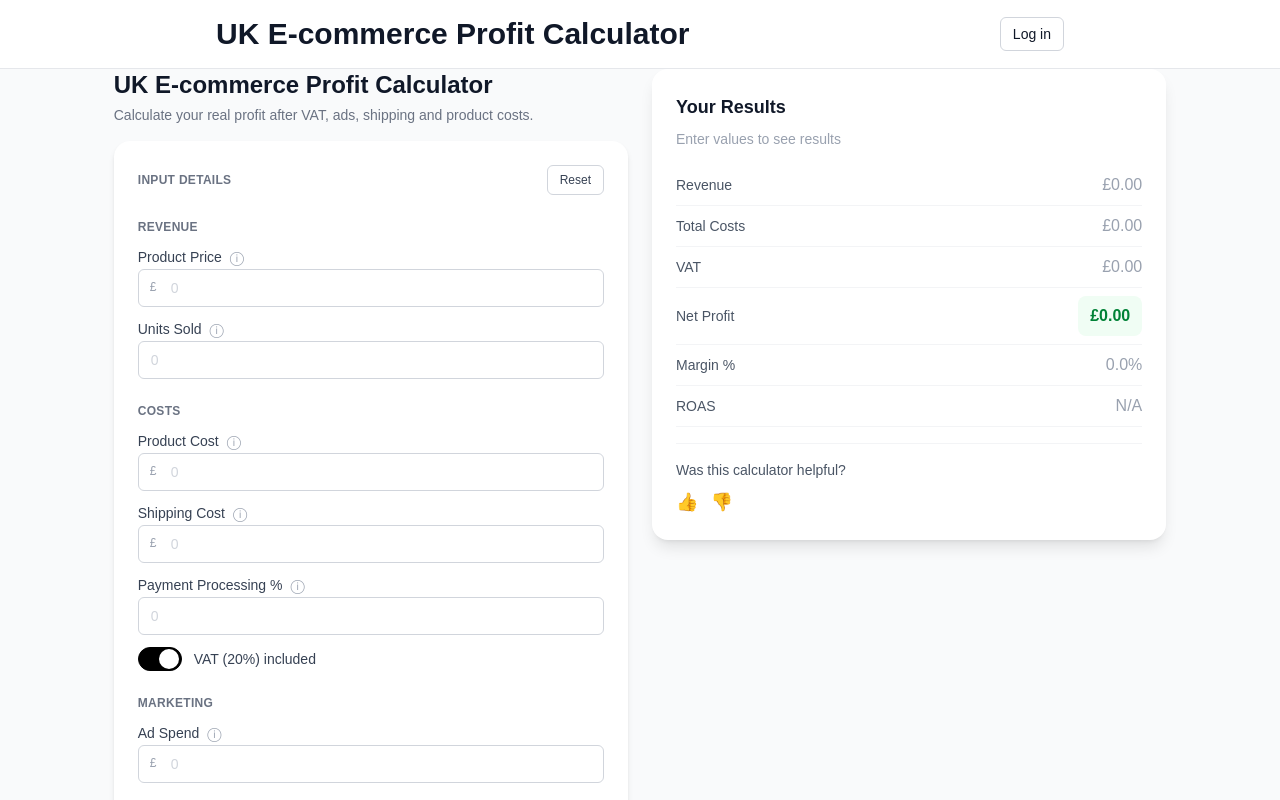
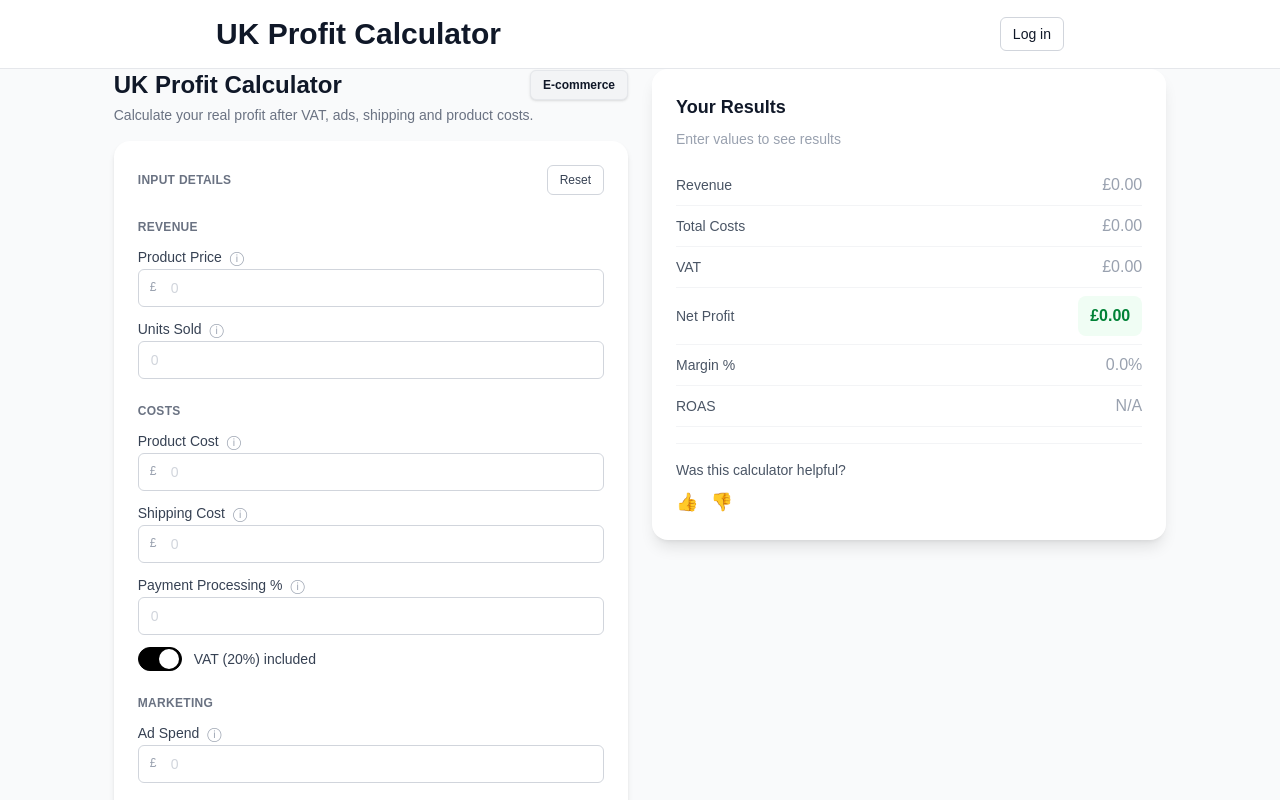
Before and after one commit to NZR138/saas-calculator, a Next.js app: page /calculator in a window 1280 px wide. Shown: the top 800 px of the page. Built offline with nearby package versions, Linux system fonts and the light colour scheme.

Commit message:
Refactor header layout and prepare scalable calculator selector UI

```diff
--- a/app/components/CalculatorCard.tsx
+++ b/app/components/CalculatorCard.tsx
@@ -58,13 +58,23 @@ export default function CalculatorCard() {
   };
 
   return (
-    <div className="grid grid-cols-1 md:grid-cols-2 gap-6">
+    <div className="grid grid-cols-1 md:grid-cols-2 gap-6 items-start">
       {/* ================= LEFT COLUMN ================= */}
-      <div className="space-y-4">
+      <div className="space-y-4 max-w-[680px]">
         <div>
-          <h1 className="text-2xl font-semibold text-gray-900">
-            UK E-commerce Profit Calculator
-          </h1>
+          <div className="flex items-center justify-between gap-4">
+            <h1 className="text-2xl font-semibold text-gray-900">
+              UK Profit Calculator
+            </h1>
+            <div className="flex items-center gap-2">
+              <button
+                type="button"
+                className="border border-gray-200 rounded-md bg-gray-100 px-3 py-1.5 text-xs font-semibold text-gray-900 shadow-sm"
+              >
+                E-commerce
+              </button>
+            </div>
+          </div>
           <p className="mt-1 text-sm text-gray-500">
             Calculate your real profit after VAT, ads, shipping and product costs.
           </p>
@@ -177,7 +187,7 @@ export default function CalculatorCard() {
       </div>
 
       {/* ================= RIGHT COLUMN ================= */}
-      <div className="self-start sticky top-4">
+      <div className="self-start sticky top-4 max-w-[520px] w-full md:justify-self-end">
         <div className="bg-white rounded-2xl shadow-lg p-6 space-y-4">
           <div>
             <h2 className="text-lg font-semibold text-gray-900 mb-2">Your Results</h2>
--- a/app/components/Header.tsx
+++ b/app/components/Header.tsx
@@ -14,7 +14,7 @@ export default function Header() {
       <div className="max-w-4xl mx-auto px-4 py-4 sm:px-6 flex items-center justify-between">
         <div>
           <Link href="/" className="text-3xl font-bold text-gray-900 hover:text-gray-700">
-            UK E-commerce Profit Calculator
+            UK Profit Calculator
           </Link>
         </div>
 
```
